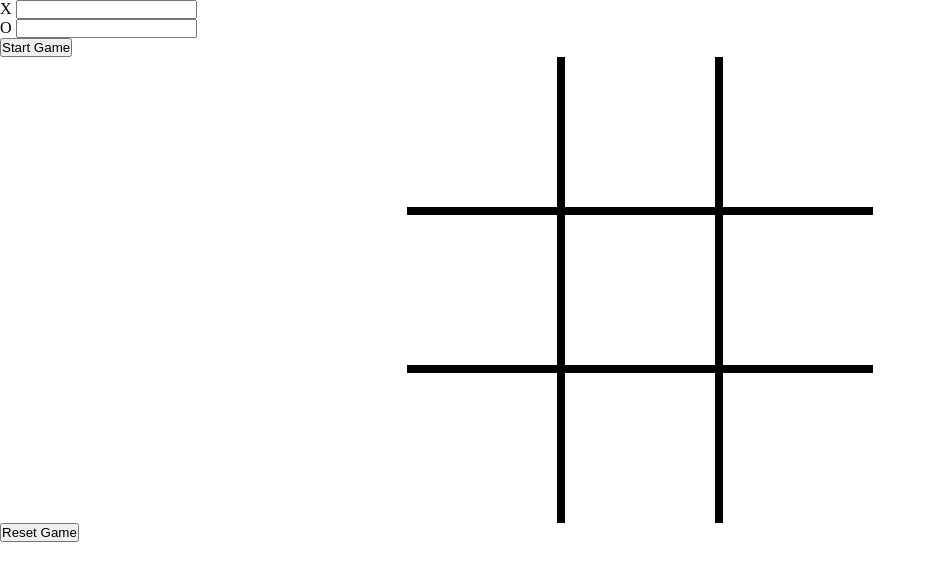
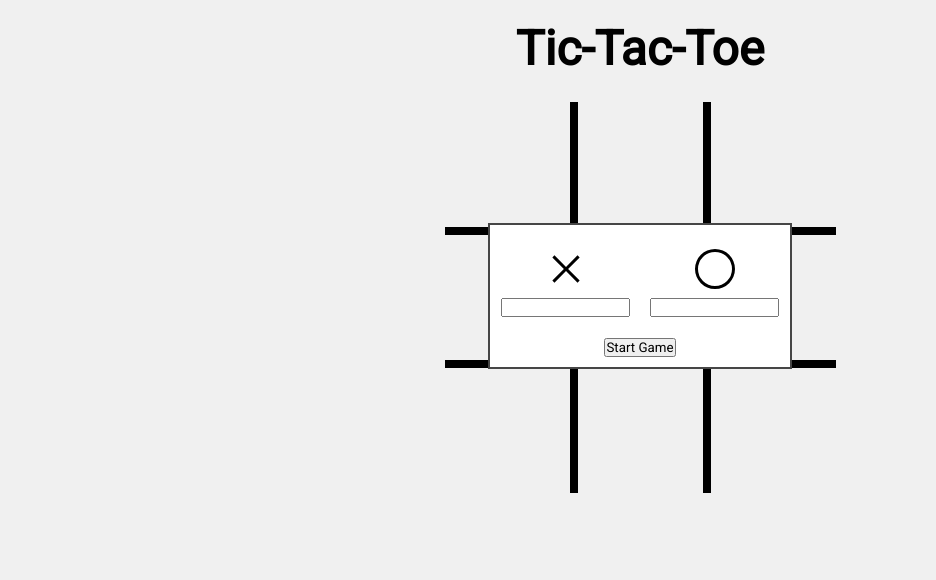
Before and after one commit to robsassack/tic-tac-toe, a plain HTML site: page index.html in a window 1280 px wide. Shown: the whole page, without its empty margins (0-936 px from the left). Drawn offline with Linux system fonts and the light colour scheme.

Commit message:
Finished styling for page

```diff
--- a/index.html
+++ b/index.html
@@ -4,27 +4,30 @@
 <head>
     <meta charset="UTF-8">
     <meta http-equiv="X-UA-Compatible" content="IE=edge">
-    <meta name="viewport" content="width=device-width, initial-scale=1.0">
+    <meta name="viewport" content="width=device-width, initial-scale=1.0, maximum-scale=1">
     <title>Tic-Tac-Toe</title>
     <link rel="stylesheet" href="styles.css">
 </head>
 
 <body>
+    <h2>Tic-Tac-Toe</h2>
     <div class="name-menu">
+        <div class="winner-text"></div>
         <form id="player-names">
-            <div class="name-container">
-                <label for="name">X</label>
-                <input type="text" id="name-X" required>
-            </div>
-            <div class="name-container">
-                <label for="name">O</label>
-                <input type="text" id="name-O" required>
+            <div class="names-container">
+                <div class="name-field">
+                    <label for="name"><img src="img/game_X.svg"></label>
+                    <input type="text" id="name-X" required>
+                </div>
+                <div class="name-field">
+                    <label for="name"><img src="img/game_O.svg"></label>
+                    <input type="text" id="name-O" required>
+                </div>
             </div>
             <div class="submit-container">
                 <input type="submit" value="Start Game">
             </div>
         </form>
-        <div class="winner-text"></div>
     </div>
     <div class="game-board">
         <div class="game-board-row">
@@ -43,7 +46,6 @@
             <div class="game-board-square"></div>
         </div>
     </div>
-    <button class="new-game">Reset Game</button>
     <script src="script.js"></script>
 </body>
 
--- a/script.js
+++ b/script.js
@@ -29,6 +29,8 @@ const displayController = (() => {
     e.preventDefault();
     playerX.name = document.querySelector("#name-X").value;
     playerO.name = document.querySelector("#name-O").value;
+    winnerText.textContent = "";
+    nameMenu.style.display = "none";
     resetBoard();
     buttonListeners();
   });
@@ -37,13 +39,6 @@ const displayController = (() => {
     const grid = document.querySelectorAll(".game-board-square");
     grid.forEach((current) => {
       current.addEventListener("click", logConsole);
-    });
-
-    let resetButton = document.querySelector(".new-game");
-    resetButton.addEventListener("click", () => {
-      winnerText.textContent = "";
-      resetBoard();
-      buttonListeners();
     });
   }
 
@@ -54,10 +49,11 @@ const displayController = (() => {
     addToBoard(this, x, y);
     let winner = checkWinner(gameBoard.board);
     if (winner) {
+      nameMenu.style.display = "block";
       if (winner === "X") {
-        winnerText.textContent = `${playerX.name} is the winner!`;
+        winnerText.textContent = `${playerX.name} wins!`;
       } else if (winner === "O") {
-        winnerText.textContent = `${playerO.name} is the winner!`;
+        winnerText.textContent = `${playerO.name} wins!`;
       } else {
         winnerText.textContent = "Tie game!";
       }
--- a/styles.css
+++ b/styles.css
@@ -1,10 +1,64 @@
+@import url("https://fonts.googleapis.com/css2?family=Roboto:wght@400&display=swap");
+
 * {
-  /* box-sizing: border-box; */
   padding: 0;
   margin: 0;
+  font-family: "Roboto", Helvetica, Arial, sans-serif;
+}
+
+body {
+  background-color: #f0f0f0;
+}
+
+h2 {
+  font-size: 3em;
+  text-align: center;
+  padding-top: 20px;
+}
+
+.name-menu {
+  width: 300px;
+  padding: 10px 0;
+  outline: 2px solid rgb(70, 70, 70);
+  background-color: white;
+  position: absolute;
+  left: 0;
+  right: 0;
+  margin-left: auto;
+  margin-right: auto;
+  top: 225px;
+}
+
+#player-names {
+  display: flex;
+  flex-direction: column;
+  justify-content: center;
+  align-items: center;
+  gap: 20px;
+}
+
+.names-container {
+  display: flex;
+  gap: 20px;
+}
+
+.names-container label {
+  display: block;
+  text-align: center;
+}
+
+.names-container input {
+  width: 125px;
+}
+
+.winner-text {
+  font-size: 2rem;
+  text-align: center;
+  padding-bottom: 10px;
 }
 
 .game-board {
+  padding-top: 25px;
   display: flex;
   flex-direction: column;
   align-items: center;
@@ -16,8 +70,8 @@
 }
 
 .game-board-square {
-  height: 150px;
-  width: 150px;
+  height: 125px;
+  width: 125px;
 }
 
 .game-board-row:not(:last-child) {
```
